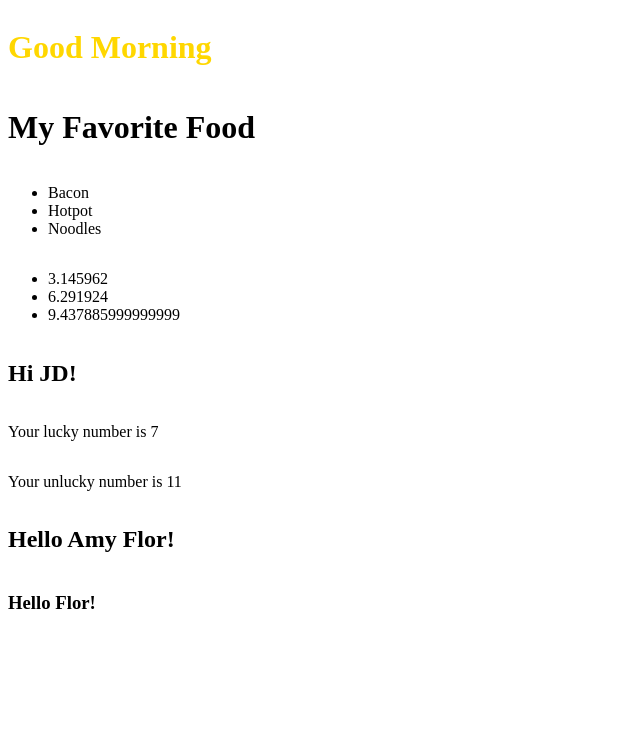
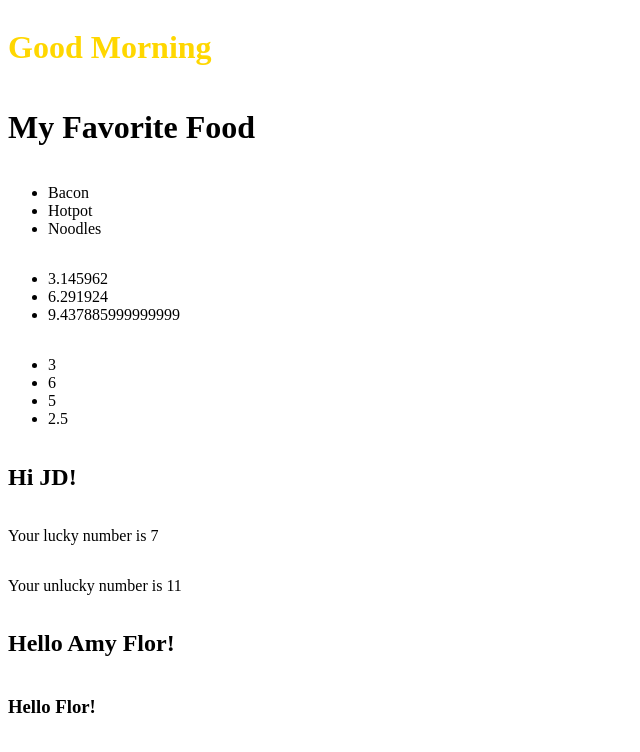
Before and after one commit to OptimoLynx/app-pro, a React (Create React App) app: page / in a window 1280 px wide. Shown: the top 752 px of the page, without its empty margins (0-640 px from the left). Built offline with nearby package versions, Linux system fonts and the light colour scheme.

Commit message:
import export cal

```diff
--- a/src/components/App.jsx
+++ b/src/components/App.jsx
@@ -3,12 +3,14 @@ import Heading from "./Heading";
 import Luck from "./Luck";
 import Name from "./Name";
 import Math from "./Math";
+import BasicMath from "./BasicMath";
 
 function App() {
   return (
     <div className="flex-container">
       <Heading />
       <Math />
+      <BasicMath />
       <Luck />
       <Name />
     </div>
--- /dev/null
+++ b/src/components/BasicMath.jsx
@@ -0,0 +1,15 @@
+import React from "react";
+import * as cal from "../math";
+
+function BasicMath() {
+  return (
+    <ul>
+      <li>{cal.add(1, 2)}</li>
+      <li>{cal.multiply(2, 3)}</li>
+      <li>{cal.subtract(7, 2)}</li>
+      <li>{cal.divide(5, 2)}</li>
+    </ul>
+  );
+}
+
+export default BasicMath;
--- a/src/math.js
+++ b/src/math.js
@@ -8,5 +8,24 @@ function triplePi() {
   return pi * 3;
 }
 
+let num1 = "";
+let num2 = "";
+
+function add(num1, num2) {
+  return num1 + num2;
+}
+
+function multiply(num1, num2) {
+  return num1 * num2;
+}
+
+function subtract(num1, num2) {
+  return num1 - num2;
+}
+
+function divide(num1, num2) {
+  return num1 / num2;
+}
+
 export default pi;
-export { doublePi, triplePi };
+export { doublePi, triplePi, add, multiply, subtract, divide };
```
